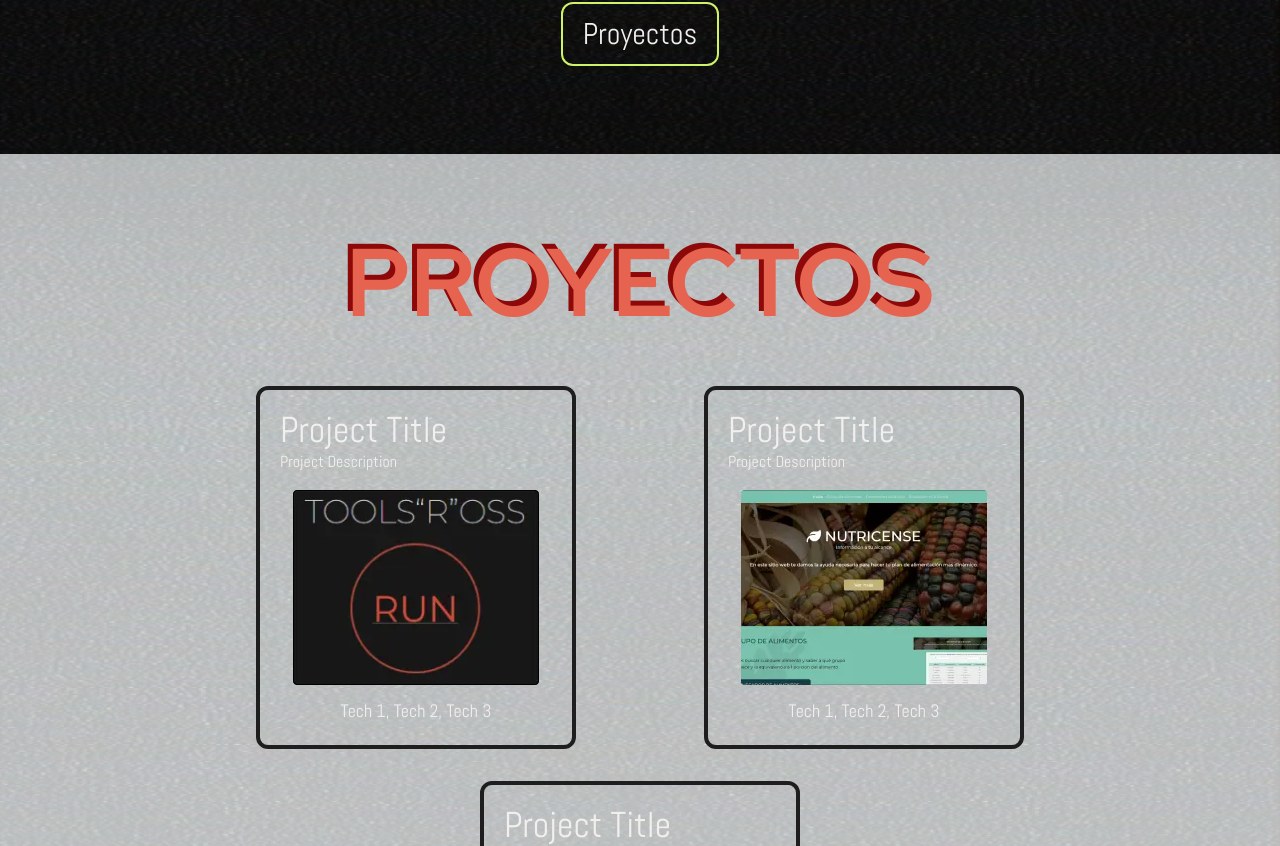
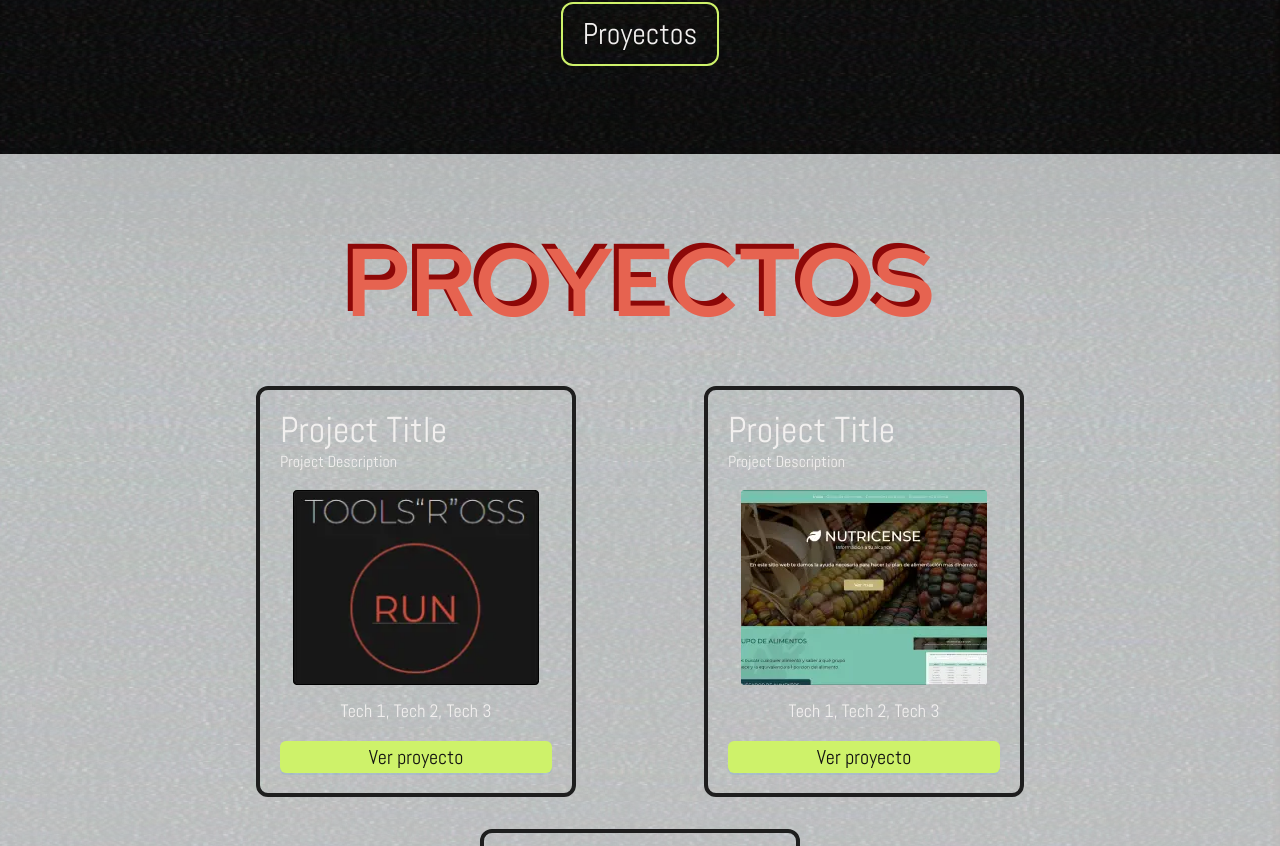
Before and after one commit to Ablanco1547/ProyectoFinalPortafolioProf, a Next.js app in the folder portafolio_web/: page / in a window 1280 px wide. Shown: the part 653-1499 px from the top of the page. Built offline with nearby package versions, Linux system fonts and the light colour scheme.

Commit message:
modal de los proyectos listo apra ser trabajado

```diff
--- a/portafolio_web/src/app/components/molecules/ProjectCard.tsx
+++ b/portafolio_web/src/app/components/molecules/ProjectCard.tsx
@@ -1,6 +1,7 @@
 import React from "react";
 import Image from "next/image";
 import { IProjectCardProps } from "@/app/models/IProjectCardProps";
+import Project_Modal from "./Project_Modal";
 
 interface ProjectCardProps {
 	cardProps: IProjectCardProps;
@@ -12,7 +13,7 @@ const ProjectCard: React.FC<ProjectCardProps> = ({ cardProps }) => {
 	}
 
 	return (
-		<article className="p-3 md:p-5 border-4 border-portGray rounded-xl w-64 md:w-80 flex flex-col gap-4 hover:bg-portGray transition-all duration-150  ">
+		<article className="p-3 md:p-5 border-4 border-portGray rounded-xl w-64 md:w-80 flex flex-col gap-4 hover:bg-portGray transition-all duration-150 Project-Card ">
 			<header className=" w-48">
 				<h2 className="text-2xl md:text-4xl ">{cardProps.title}</h2>
 				<p className="text-sm md:text-base">{cardProps.description}</p>
@@ -36,6 +37,7 @@ const ProjectCard: React.FC<ProjectCardProps> = ({ cardProps }) => {
 					{cardProps.techs}
 				</figcaption>
 			</figure>
+			<Project_Modal></Project_Modal>
 		</article>
 	);
 };
--- /dev/null
+++ b/portafolio_web/src/app/components/molecules/Project_Modal.tsx
@@ -0,0 +1,36 @@
+"use client";
+import React, { useState } from "react";
+import { Button, Modal } from "antd";
+import FilledBtn from "../atoms/FilledBtn";
+import { abel } from "@/app/fonts";
+
+const Project_Modal: React.FC = () => {
+	const [modal1Open, setModal1Open] = useState(false);
+
+	return (
+		<>
+			<Button
+				className={`${abel.className} text-portBlack bg-portGreen hover:bg-portRed text-xl MainModalBTN`}
+				type="primary"
+				onClick={() => setModal1Open(true)}
+			>
+				Ver proyecto
+			</Button>
+
+			<Modal
+				title="20px to Top"
+				centered
+				open={modal1Open}
+				onOk={() => setModal1Open(false)}
+				onCancel={() => setModal1Open(false)}
+				wrapClassName={!modal1Open ? "hidden-overlay" : ""}
+			>
+				<p>some contents...</p>
+				<p>some contents...</p>
+				<p>some contents...</p>
+			</Modal>
+		</>
+	);
+};
+
+export default Project_Modal;
--- a/portafolio_web/src/app/globals.css
+++ b/portafolio_web/src/app/globals.css
@@ -166,3 +166,21 @@ color: #f2f0ef7a;
 
 
 }
+
+
+.hidden-overlay {
+  display: none !important;
+}
+
+
+
+
+
+
+.MainModalBTN:hover{
+  background-color: #E34F3A !important;
+}
+
+.Project-Card:hover .MainModalBTN {
+  background-color: #E34F3A !important; /* Change to your desired hover color */
+}
--- a/portafolio_web/src/app/page.tsx
+++ b/portafolio_web/src/app/page.tsx
@@ -1,3 +1,4 @@
+import Project_Modal from "./components/molecules/Project_Modal";
 import Hero_Banner from "./components/organisms/Hero_Banner";
 import Prof_Profile from "./components/organisms/Prof_Profile";
 import Contact from "./components/pages/Contact";
```
